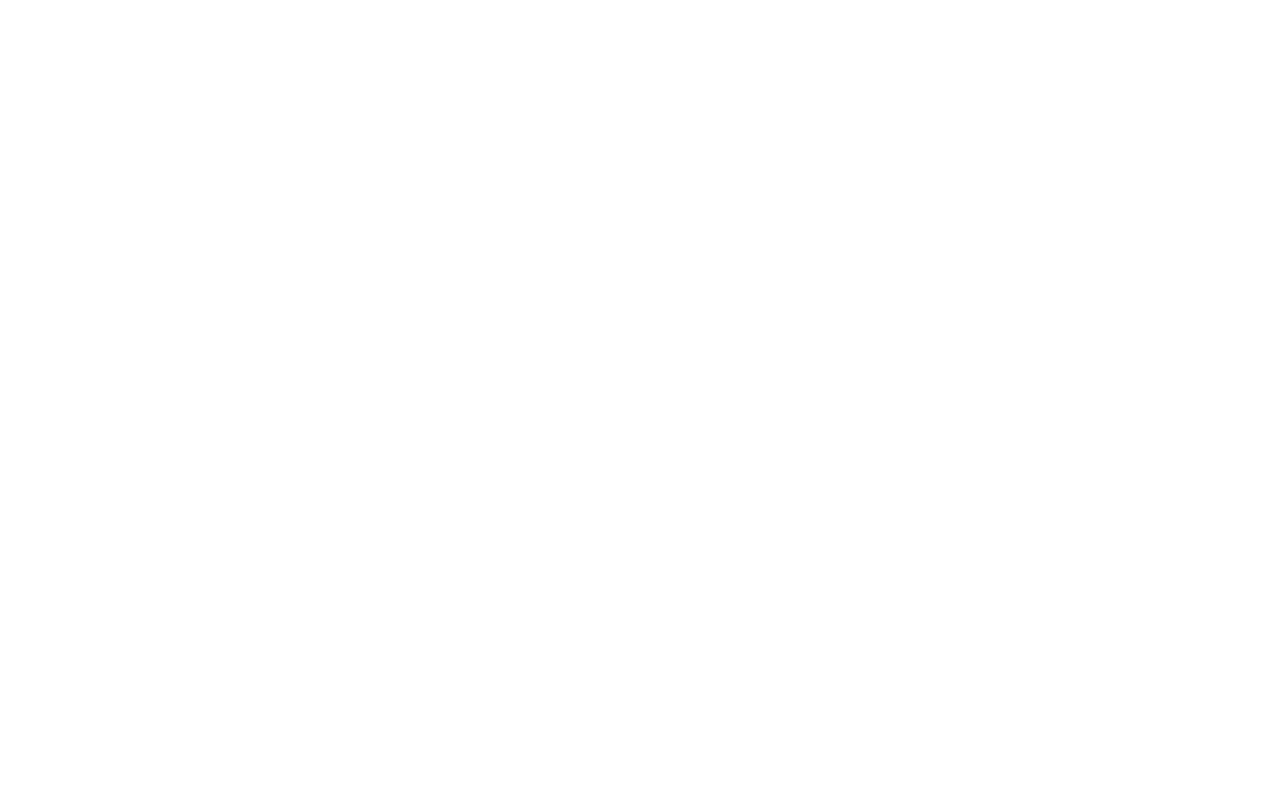
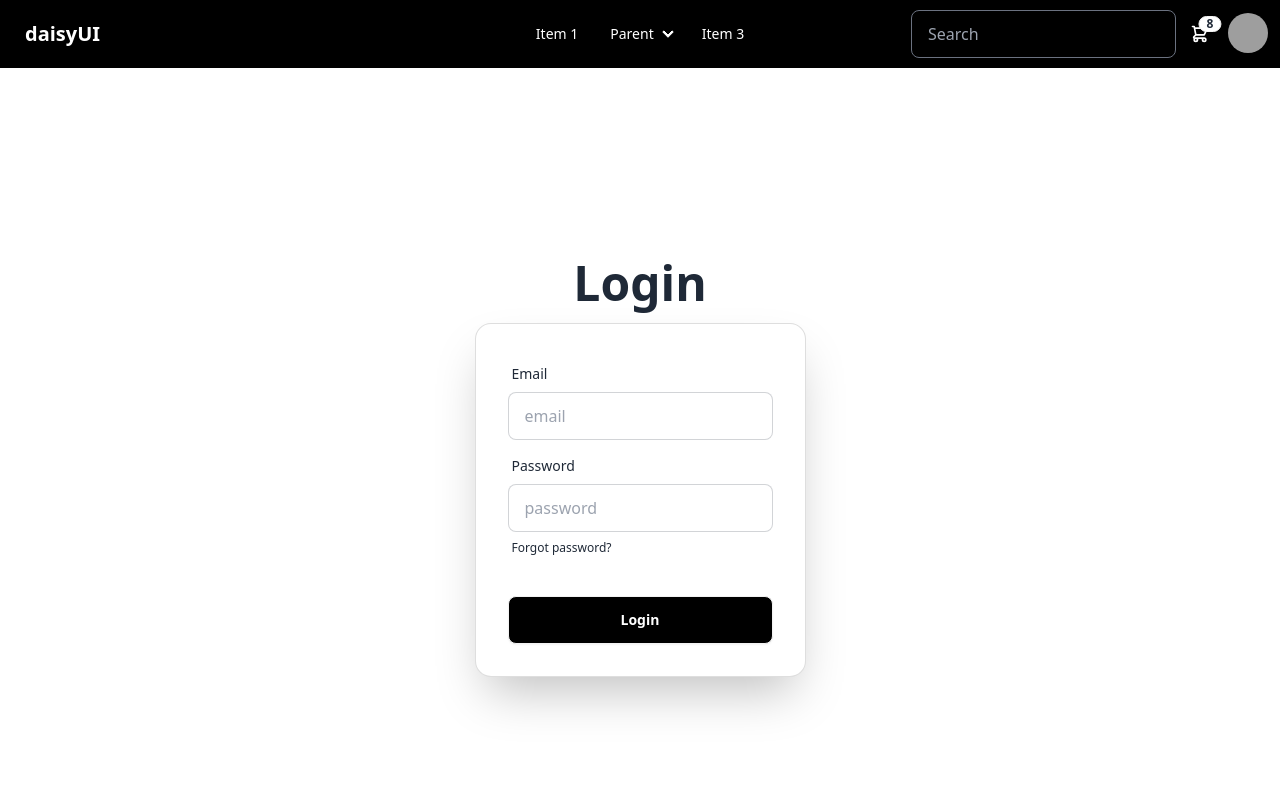
Before and after one commit to asraful0106/apon_fashion_wear-forntend, a React (Vite) app: page /login in a window 1280 px wide. Before the commit this address had no page. Shown: the top 800 px of the page. Built offline with nearby package versions, Linux system fonts and the light colour scheme; grey boxes are pictures that could not be loaded.

Commit message:
Login and Registration page design done!

```diff
--- a/src/pages/HomePage/HomePage.jsx
+++ b/src/pages/HomePage/HomePage.jsx
@@ -221,6 +221,10 @@
                         }
                     </div>
                 </div>
+                {/* Load More Button */}
+                <div className="flex items-center justify-center mt-6 lg:mt-4">
+                    <button className="py-2 px-4 bg-black rounded text-white hover:bg-[#313131] font-bold text-sm">Load More</button>
+                </div>
             </div>
 
         </div>
--- /dev/null
+++ b/src/pages/LoginPage/LoginPage.jsx
@@ -0,0 +1,19 @@
+import AOS from 'aos';
+import "aos/dist/aos.css";
+import { useEffect } from 'react';
+import LoginReg from '../../sharedComponent/LoginReg';
+
+const LoginPage = () => {
+    // For AOS Animation
+    useEffect(() =>{
+        AOS.init();
+    },[]);
+
+    return (
+        <div data-aos="fade-up" className='flex items-center justify-center'>
+            <LoginReg isLogin={true}/>
+        </div>
+    );
+};
+
+export default LoginPage;
--- /dev/null
+++ b/src/pages/RegistrationPage/RegistrationPage.jsx
@@ -0,0 +1,11 @@
+import LoginReg from '../../sharedComponent/LoginReg';
+
+const RegistrationPage = () => {
+    return (
+        <div data-aos="fade-up" className='flex items-center justify-center'>
+            <LoginReg isLogin={false}/>
+        </div>
+    );
+};
+
+export default RegistrationPage;
--- a/src/routes/AppRoutes.jsx
+++ b/src/routes/AppRoutes.jsx
@@ -1,6 +1,8 @@
 import { BrowserRouter, Route, Routes } from 'react-router';
 import MainLayout from '../layout/MainLayout';
 import HomePage from '../pages/HomePage/HomePage';
+import LoginPage from '../pages/LoginPage/LoginPage';
+import RegistrationPage from '../pages/RegistrationPage/RegistrationPage'
 
 const AppRoutes = () => {
     return (
@@ -10,7 +12,12 @@
             </Routes> */}
             <Routes>
                 <Route path="/" element={<MainLayout />} >
+                {/* This route is for the home page */}
                     <Route path="/" element={<HomePage />} />
+                    {/* This route is for the login page */}
+                    <Route path="/login" element={<LoginPage/>} />
+                    {/* This route is for the registration page*/}
+                    <Route path="/register" element={<RegistrationPage/>}/>
                 </Route>
             </Routes>
         </BrowserRouter>
--- /dev/null
+++ b/src/sharedComponent/LoginReg.jsx
@@ -0,0 +1,79 @@
+import PropsType from 'prop-types';
+
+const LoginReg = ({ isLogin }) => {
+    return (
+        <>
+            <div className="hero bg-white  mt-6 lg:mt-0 lg:min-h-screen w-full lg:w-[60rem]">
+                <div className="hero-content flex-col">
+                    <div className="text-center lg:text-left ">
+                        <h1 className="text-3xl lg:text-5xl font-bold">{isLogin ? "Login" :
+                            "Registration"}</h1>
+                        {/* <p className="py-6">
+                            Provident cupiditate voluptatem et in. Quaerat fugiat ut assumenda excepturi exercitationem
+                            quasi. In deleniti eaque aut repudiandae et a id nisi.
+                        </p> */}
+                    </div>
+                    <div className="card bg-base-100 w-full max-w-sm shrink-0 border border-[#cccccc69] lg:border-[#cccccca2] shadow-2xl">
+                        <form className="card-body">
+                            {
+                                !isLogin &&
+                                <div className="form-control">
+                                    <label className="label">
+                                        <span className="label-text">Phone Number</span>
+                                    </label>
+                                        <input type="tel" pattern='[0-9]{11}' placeholder="phone number" name='phoneNumber' className="input input-bordered" required />
+                                </div>
+                            }
+                            <div className="form-control">
+                                <label className="label">
+                                    <span className="label-text">Email</span>
+                                </label>
+                                <input type="email" placeholder="email" name='email' className="input input-bordered" required />
+                            </div>
+                            <div className="form-control">
+                                <label className="label">
+                                    <span className="label-text">Password</span>
+                                </label>
+                                <input type="password" placeholder="password" name='passowrd' className="input input-bordered" required />
+                                {
+                                    isLogin &&
+                                    <label className="label">
+                                        <a href="#" className="label-text-alt link link-hover">Forgot password?</a>
+                                    </label>
+                                }
+                            </div>
+                            {
+                                !isLogin &&
+                                <div className="form-control">
+                                    <label className="label">
+                                        <span className="label-text">Confirm Password</span>
+                                    </label>
+                                    <input type="password" placeholder="confirm password" name='confirmPassword' className="input input-bordered" required />
+                                    <label className="label">
+                                        <a href="#" className="label-text-alt link link-hover">Have an account? <span className='text-blue-600 font-bold'>Login</span></a>
+                                    </label>
+                                </div>
+                            }
+                            {
+                                isLogin ?
+                                    <div className="form-control mt-6">
+                                        <button className="btn bg-black text-white">Login</button>
+                                    </div>
+                                    :
+                                    <div className="form-control mt-6">
+                                        <button className="btn bg-black text-white">Registration</button>
+                                    </div>
+                            }
+                        </form>
+                    </div>
+                </div>
+            </div>
+        </>
+    );
+};
+
+LoginReg.propTypes = {
+    isLogin: PropsType.bool.isRequired,
+}
+
+export default LoginReg;
--- a/src/sharedComponent/NavBar.jsx
+++ b/src/sharedComponent/NavBar.jsx
@@ -1,3 +1,5 @@
+import { NavLink } from "react-router";
+
 const NavBar = () => {
     return (
         <nav>
@@ -131,8 +133,8 @@
                                         <span className="badge">New</span>
                                     </a>
                                 </li> */}
-                                <li><a>Login</a></li>
-                                <li><a>Register</a></li>
+                                <li><NavLink to={'/login'}>Login</NavLink></li>
+                                <li><NavLink to={'/register'}>Register</NavLink></li>
                             </ul>
                         </div>
                     </div>
```
